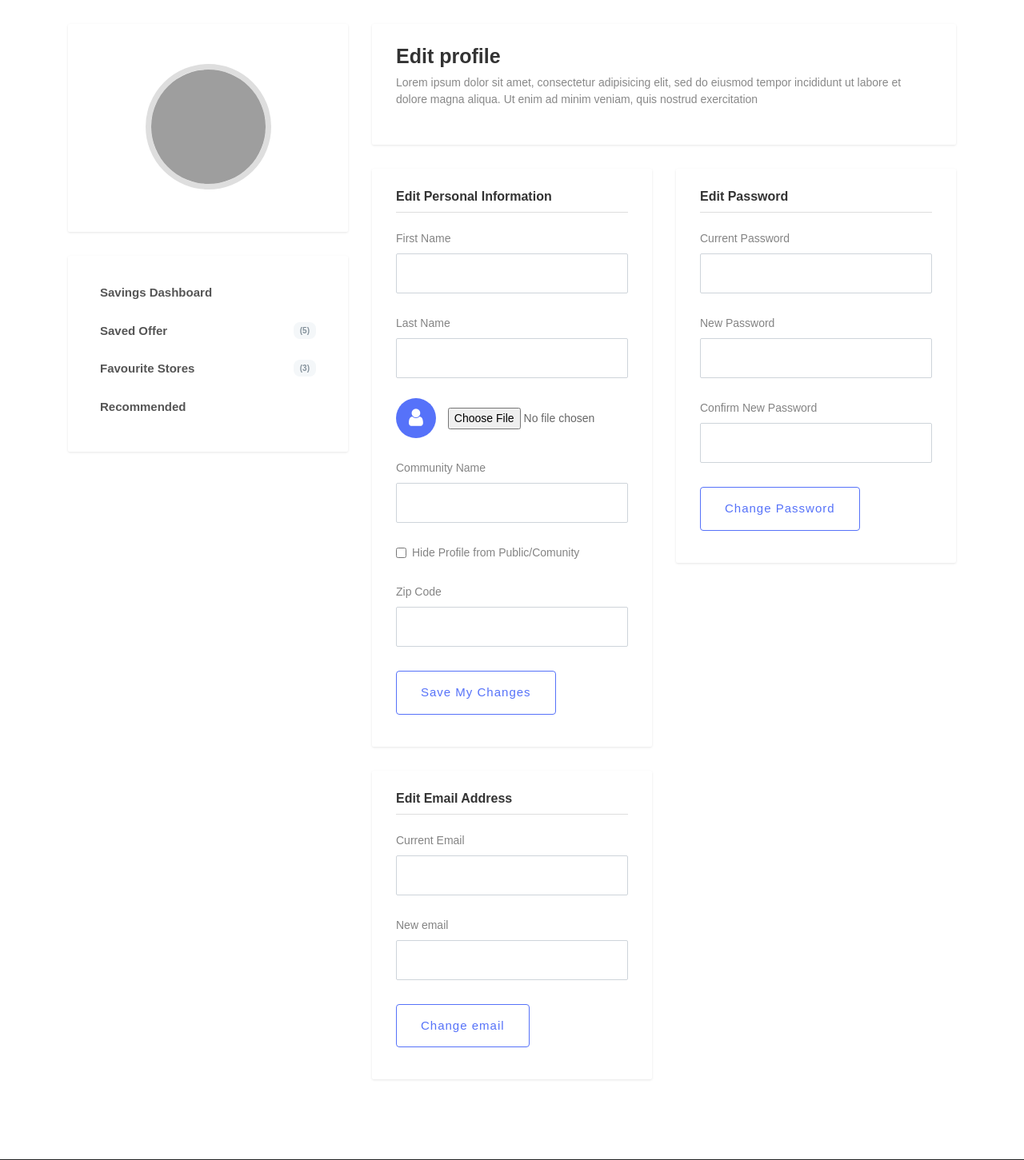
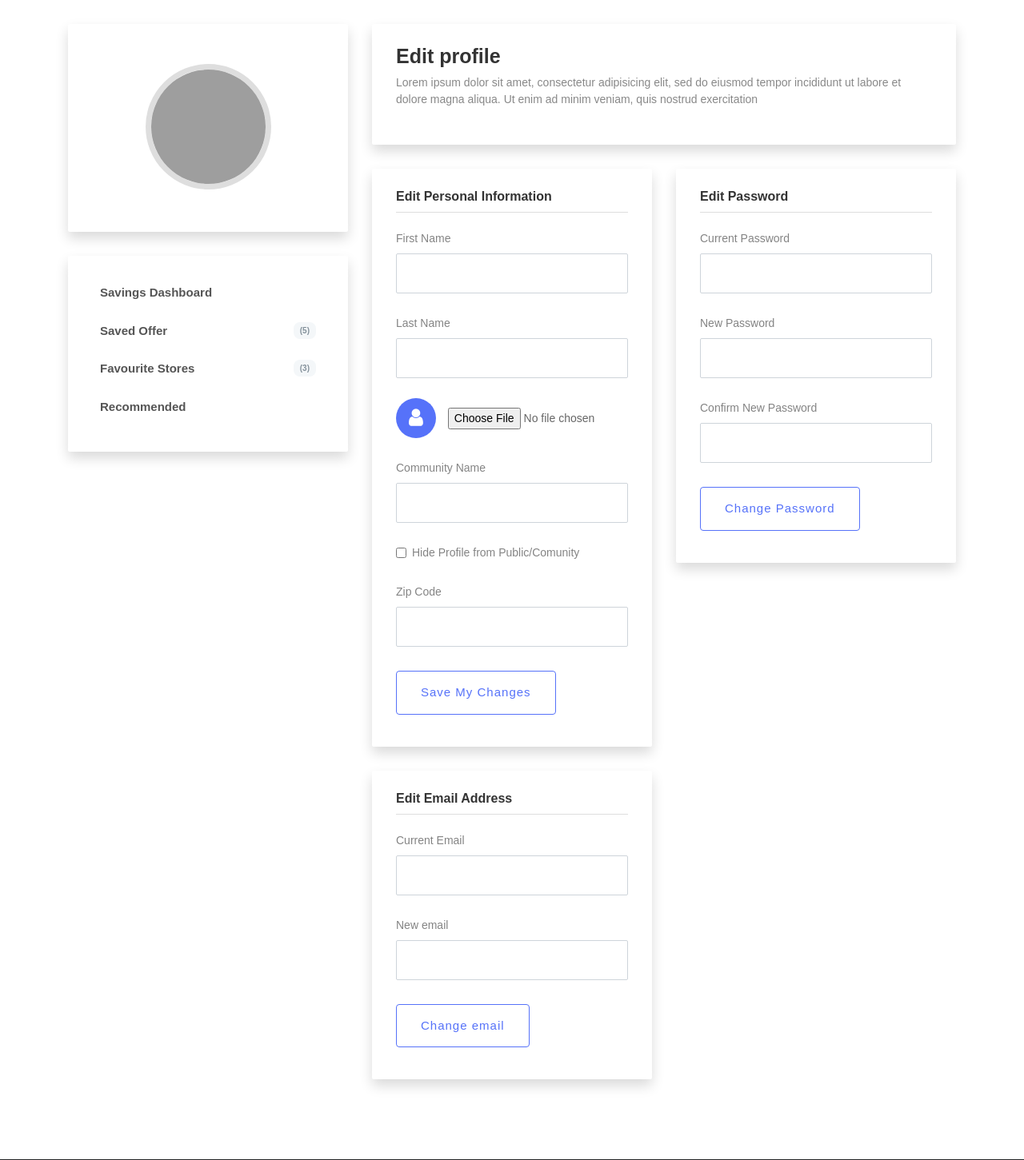
Before and after one commit to Giantpro1/SIPM, a PHP site: the page made by theme/pages/user-profile.php in a window 1280 px wide; the page is wider, and only the part inside the window is pictured. Shown: the part 370-1821 px from the top of that part at 80% size. Run offline with PHP 8.4, Linux system fonts and the light colour scheme; the visitor is signed in with stand-in values (Sample User, id 1); data that the repository does not hold is empty; some web fonts are replaced; grey boxes are pictures that could not be loaded.

Commit message:
shadow included sections

```diff
--- a/theme/pages/dashboard-archived-ads.php
+++ b/theme/pages/dashboard-archived-ads.php
@@ -136,7 +136,7 @@
 			<div class="col-lg-4">
 				<div class="sidebar">
 					<!-- User Widget -->
-					<div class="widget user-dashboard-profile">
+					<div class="widget user-dashboard-profile shadow">
 						<!-- User Image -->
 						<div class="profile-thumb">
 						    <?php if(!$simpUser_ProPic):?>
@@ -151,7 +151,7 @@
 						<a href="user-profile" class="btn btn-main-sm">Edit Profile</a>
 					</div>
 					<!-- Dashboard Links -->
-					<div class="widget user-dashboard-menu">
+					<div class="widget user-dashboard-menu shadow">
 						<ul>
 							<li><a href="dashboard-my-ads"><i class="fa fa-user"></i> My Ads</a></li>
 							<li>
@@ -204,7 +204,7 @@
 			</div>
 			<div class="col-lg-8">
 				<!-- Recently Favorited -->
-				<div class="widget dashboard-container my-adslist">
+				<div class="widget dashboard-container my-adslist shadow">
 					<h3 class="widget-header">My Ads</h3>
 					<table class="table table-responsive product-dashboard-table">
 						<thead>
--- a/theme/pages/dashboard-favourite-ads.php
+++ b/theme/pages/dashboard-favourite-ads.php
@@ -138,7 +138,7 @@
 			<div class="col-lg-4">
 				<div class="sidebar">
 					<!-- User Widget -->
-					<div class="widget user-dashboard-profile">
+					<div class="widget user-dashboard-profile shadow">
 						<!-- User Image -->
 						<div class="profile-thumb">
 						<?php if(!$simpUser_ProPic):?>
@@ -153,7 +153,7 @@
 						<a href="user-profile" class="btn btn-main-sm">Edit Profile</a>
 					</div>
 					<!-- Dashboard Links -->
-					<div class="widget user-dashboard-menu">
+					<div class="widget user-dashboard-menu shadow">
 						<ul>
 							<li><a href="dashboard-my-ads"><i class="fa fa-user"></i> My Ads</a></li>
 							<li class="active">
@@ -206,7 +206,7 @@
 			</div>
 			<div class="col-lg-8">
 				<!-- Recently Favorited -->
-				<div class="widget dashboard-container my-adslist">
+				<div class="widget dashboard-container my-adslist shadow">
 					<h3 class="widget-header">Favourite Ads</h3>
 					<table class="table table-responsive product-dashboard-table">
 						<thead>
--- a/theme/pages/dashboard-my-ads.php
+++ b/theme/pages/dashboard-my-ads.php
@@ -134,7 +134,7 @@
       <div class="col-lg-4">
         <div class="sidebar">
           <!-- User Widget -->
-          <div class="widget user-dashboard-profile">
+          <div class="widget user-dashboard-profile shadow">
             <!-- User Image -->
             <div class="profile-thumb">
               <?php if(!$simpUser_ProPic):?>
@@ -149,7 +149,7 @@
             <a href="user-profile" class="btn btn-main-sm">Edit Profile</a>
           </div>
           <!-- Dashboard Links -->
-          <div class="widget user-dashboard-menu">
+          <div class="widget user-dashboard-menu shadow">
             <ul>
               <li class="active"><a href="dashboard-my-ads"><i class="fa fa-user"></i> My Ads</a></li>
               <li><a href="dashboard-favourite-ads"><i class="fa fa-bookmark-o"></i> Favourite Ads
@@ -195,7 +195,7 @@
       </div>
       <div class="col-lg-8">
         <!-- Recently Favorited -->
-        <div class="widget dashboard-container my-adslist">
+        <div class="widget dashboard-container my-adslist shadow">
           <h3 class="widget-header">My Ads</h3>
           <table class="table table-responsive product-dashboard-table">
             <thead>
--- a/theme/pages/dashboard-pending-ads.php
+++ b/theme/pages/dashboard-pending-ads.php
@@ -136,7 +136,7 @@
 			<div class="col-lg-4">
 				<div class="sidebar">
 					<!-- User Widget -->
-					<div class="widget user-dashboard-profile">
+					<div class="widget user-dashboard-profile shadow">
 						<!-- User Image -->
 						<div class="profile-thumb">
 						<?php if(!$simpUser_ProPic):?>
@@ -151,7 +151,7 @@
 						<a href="user-profile" class="btn btn-main-sm">Edit Profile</a>
 					</div>
 					<!-- Dashboard Links -->
-					<div class="widget user-dashboard-menu">
+					<div class="widget user-dashboard-menu shadow">
 						<ul>
 							<li><a href="dashboard-my-ads"><i class="fa fa-user"></i> My Ads</a></li>
 							<li>
@@ -204,7 +204,7 @@
 			</div>
 			<div class="col-lg-8">
 				<!-- Recently Favorited -->
-				<div class="widget dashboard-container my-adslist">
+				<div class="widget dashboard-container my-adslist shadow">
 					<h3 class="widget-header">My Ads</h3>
 					<table class="table table-responsive product-dashboard-table">
 						<thead>
--- a/theme/pages/dashboard.php
+++ b/theme/pages/dashboard.php
@@ -134,7 +134,7 @@
       <div class="col-lg-4">
         <div class="sidebar">
           <!-- User Widget -->
-          <div class="widget user-dashboard-profile">
+          <div class="widget user-dashboard-profile shadow">
             <!-- User Image -->
             <div class="profile-thumb">
               <?php if(!$simpUser_ProPic):?>
@@ -149,7 +149,7 @@
             <a href="user-profile" class="btn btn-main-sm">Edit Profile</a>
           </div>
           <!-- Dashboard Links -->
-          <div class="widget user-dashboard-menu">
+          <div class="widget user-dashboard-menu shadow">
             <ul>
               <li class="active"><a href="dashboard-my-ads"><i class="fa fa-user"></i> My Ads</a></li>
               <li><a href="dashboard-favourite-ads"><i class="fa fa-bookmark-o"></i> Favourite Ads
@@ -195,7 +195,7 @@
       </div>
       <div class="col-lg-8">
         <!-- Recently Favorited -->
-        <div class="widget dashboard-container my-adslist">
+        <div class="widget dashboard-container my-adslist shadow">
           <h3 class="widget-header">My Ads</h3>
           <table class="table table-responsive product-dashboard-table">
             <thead>
--- a/theme/pages/user-profile.php
+++ b/theme/pages/user-profile.php
@@ -136,7 +136,7 @@
 			<div class="col-lg-4">
 				<div class="sidebar">
 					<!-- User Widget -->
-					<div class="widget user">
+					<div class="widget user shadow">
 						<!-- User Image -->
 						<div class="image d-flex justify-content-center">
 							<?php if (!$simpUser_ProPic) : ?>
@@ -149,7 +149,7 @@
 						<h5 class="text-center"><?=$simpUserName; ?></h5>
 					</div>
 					<!-- Dashboard Links -->
-          <div class="widget user-dashboard-menu">
+          <div class="widget user-dashboard-menu shadow">
             <ul>
               <li><a href="../index">Savings Dashboard</a></li>
               <li><a href="../index">Saved Offer <span>(5)</span></a></li>
@@ -159,16 +159,16 @@
           </div>
 				</div>
 			</div>
-			<div class="col-lg-8">
+			<div class="col-lg-8 ">
 				<!-- Edit Profile Welcome Text -->
-				<div class="widget welcome-message">
+				<div class="widget welcome-message shadow">
 					<h2>Edit profile</h2>
 					<p>Lorem ipsum dolor sit amet, consectetur adipisicing elit, sed do eiusmod tempor incididunt ut labore et dolore magna aliqua. Ut enim ad minim veniam, quis nostrud exercitation</p>
 				</div>
 				<!-- Edit Personal Info -->
 				<div class="row">
 					<div class="col-lg-6 col-md-6">
-						<div class="widget personal-info">
+						<div class="widget personal-info shadow">
 							<h3 class="widget-header user">Edit Personal Information</h3>
 							<form id="sipmUser_UpdateProfile" action=""  enctype="multipart/form-data">
 								<!-- First Name -->
@@ -210,7 +210,7 @@
 					</div>
 					<div class="col-lg-6 col-md-6">
 						<!-- Change Password -->
-					<div class="widget change-password">
+					<div class="widget change-password shadow">
 						<h3 class="widget-header user">Edit Password</h3>
 						<form action="" id="sipmUser_UpdatePassword">
 							<p class="passError text-danger"></p>
@@ -236,7 +236,7 @@
 					</div>
 					<div class="col-lg-6 col-md-6">
 						<!-- Change Email Address -->
-					<div class="widget change-email mb-0">
+					<div class="widget change-email mb-0 shadow">
 						<h3 class="widget-header user">Edit Email Address</h3>
 						<form action="#" id="sipmUser_UpdateEmail">
 							<!-- Current Password -->
```
